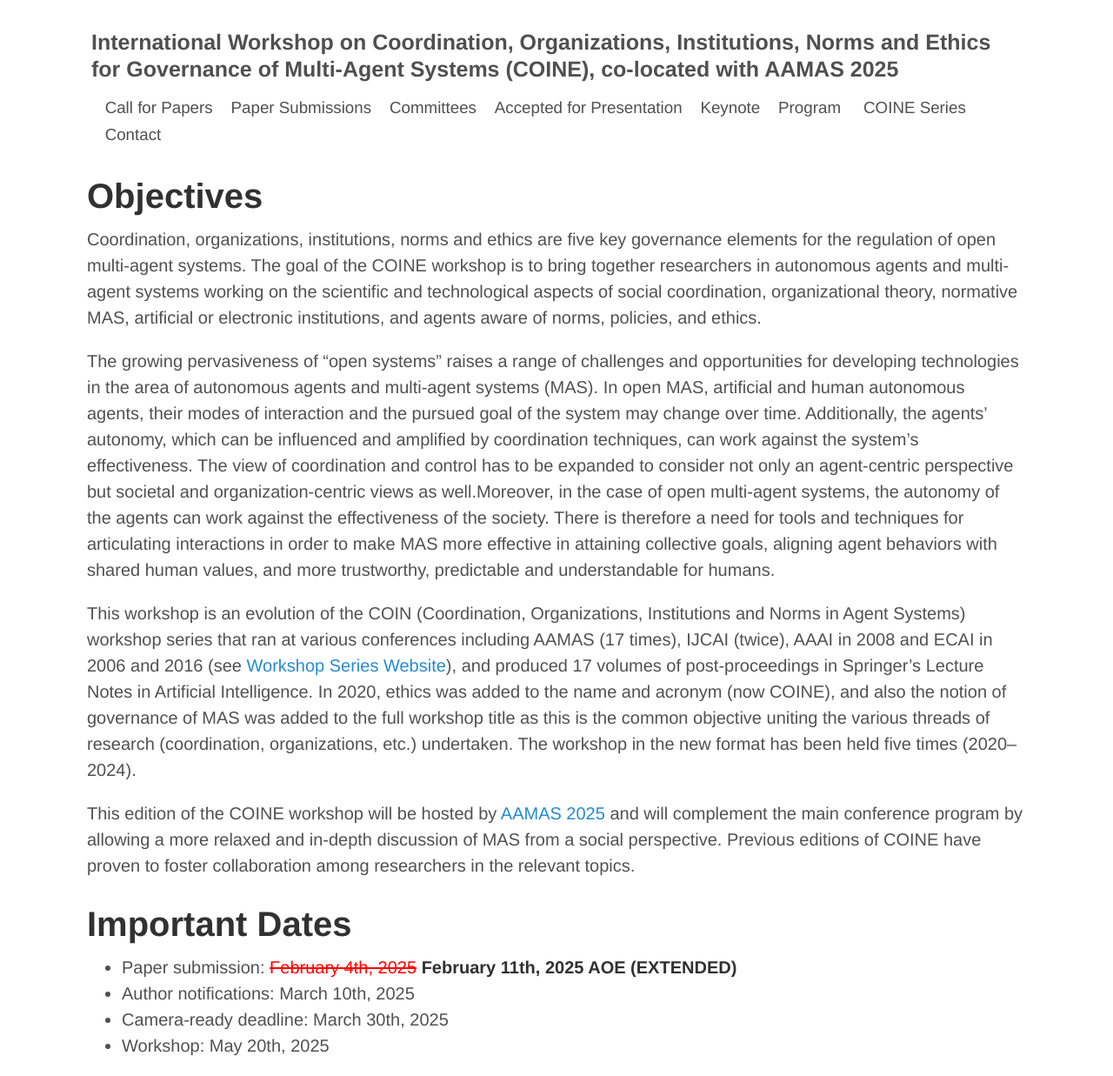
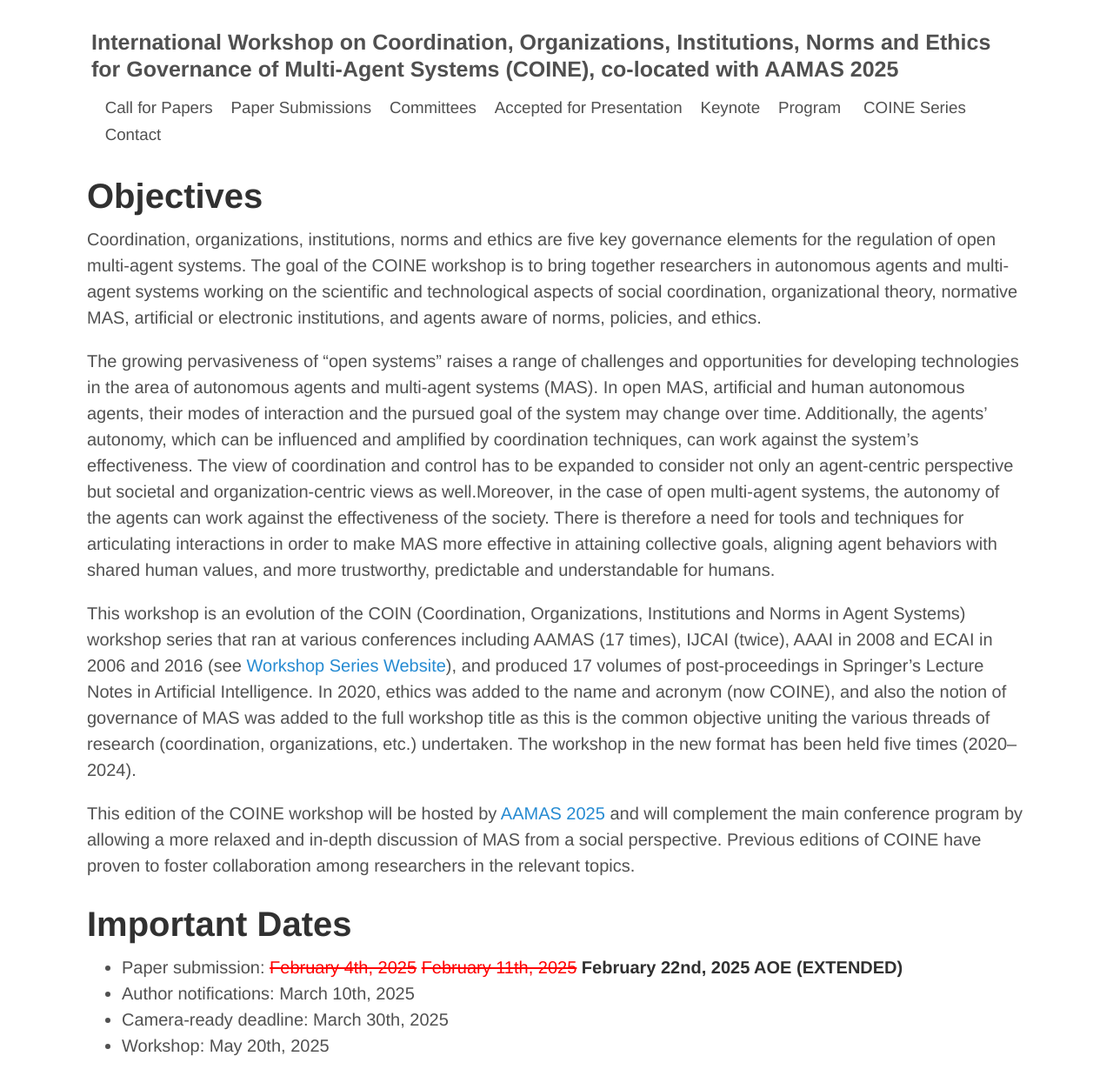
Before and after one commit to coin-workshop/coine-2025-detroit, a Jekyll site: the page built from index.md, in a window 1280 px wide. Shown: the whole page at 87% size. Built offline with Jekyll 4.4.1, drawn with Linux system fonts in a browser that asks for light colours.

Commit message:
update the submission deadline

```diff
--- a/index.md
+++ b/index.md
@@ -14,7 +14,7 @@ This workshop is an evolution of the COIN (Coordination, Organizations, Institut
 This edition of the COINE workshop will be hosted by [AAMAS 2025](https://aamas2025.org/) and will complement the main conference program by allowing a more relaxed and in-depth discussion of MAS from a social perspective. Previous editions of COINE have proven to foster collaboration among researchers in the relevant topics.
 
 # Important Dates
-- Paper submission: <span style="color:red; text-decoration: line-through;">February 4th, 2025</span> **February 11th, 2025 AOE (EXTENDED)**
+- Paper submission: <span style="color:red; text-decoration: line-through;">February 4th, 2025</span> <span style="color:red; text-decoration: line-through;">February 11th, 2025</span> **February 22nd, 2025 AOE (EXTENDED)**
 - Author notifications: March 10th, 2025
 - Camera-ready deadline: March 30th, 2025
 - Workshop: May 20th, 2025
```
Also changed, not shown: call_for_papers.md (+1 -1 lines).
